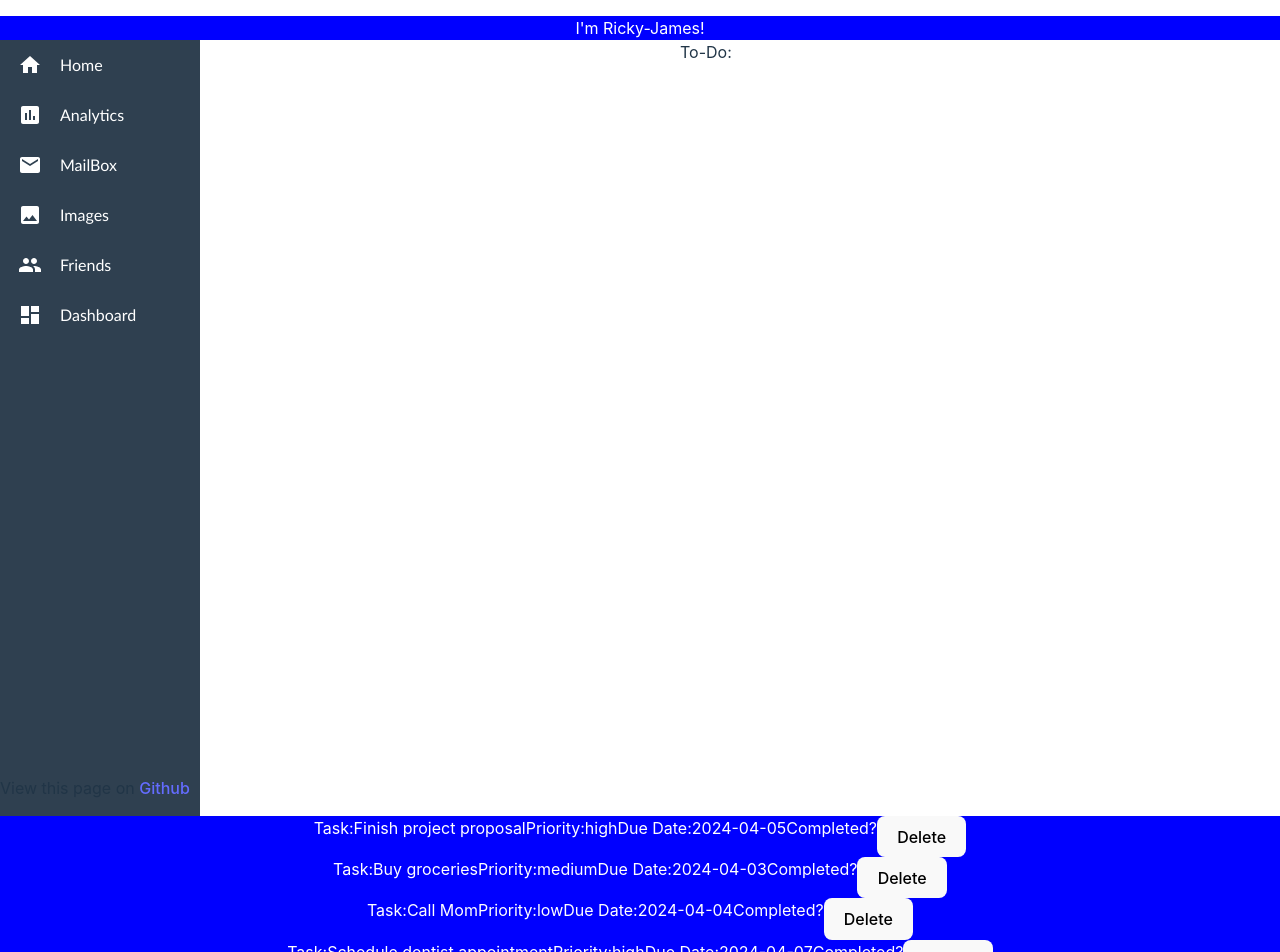
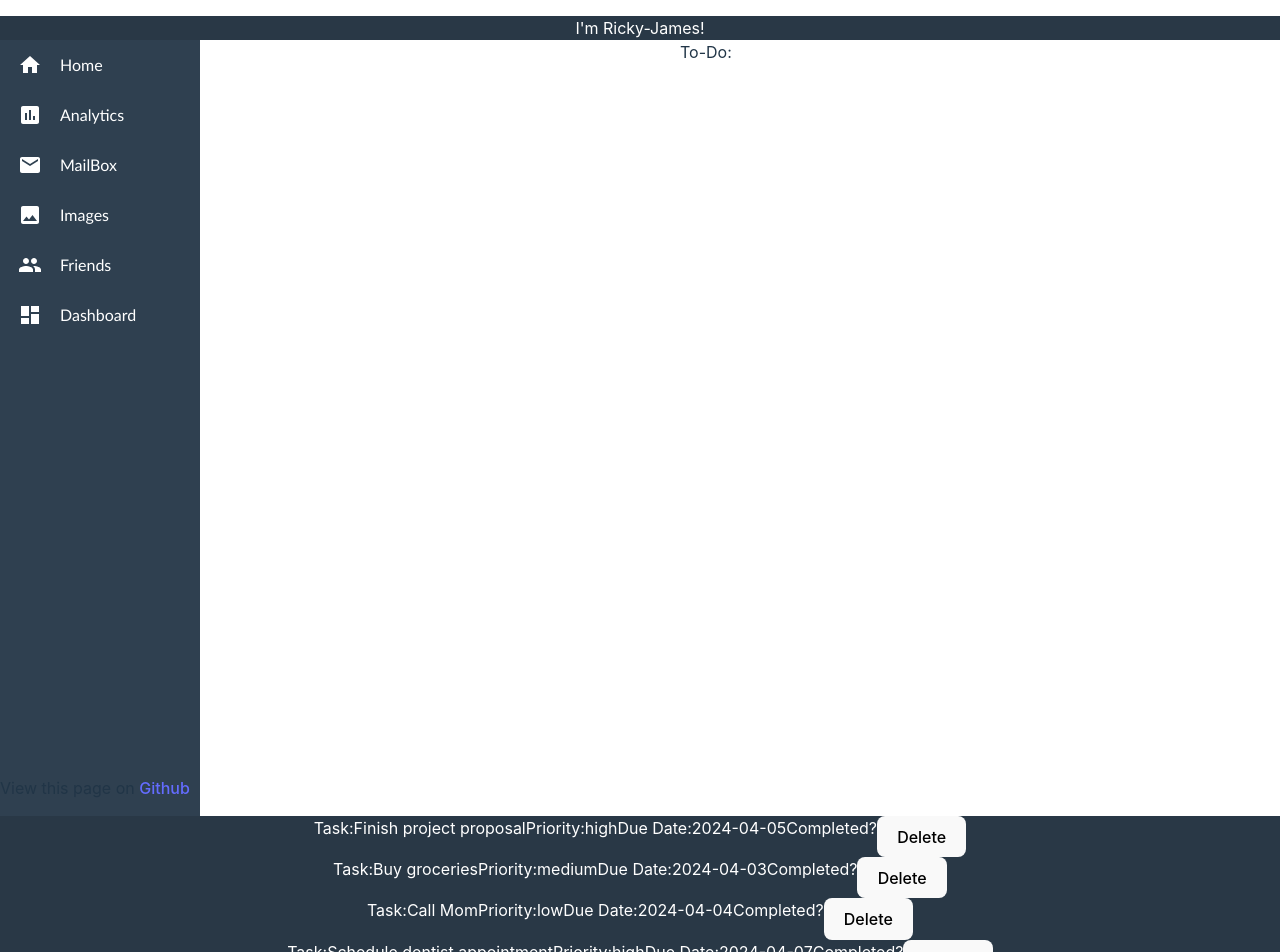
Before and after one commit to jmylesmusic/todo-list, a React (Vite) app: page / in a window 1280 px wide. Shown: the top 952 px of the page. Built offline with nearby package versions, Linux system fonts and the light colour scheme.

Commit message:
Co-authored-by: James Myles <jmylesmusic@users.noreply.github.com>

```diff
--- a/src/index.css
+++ b/src/index.css
@@ -33,7 +33,7 @@ h1 {
 }
 .navbar {
   width: 100%;
-  background-color: blue;
+  background-color: #293846;
   color: white;
   display: flex;
   margin-top: 0;
@@ -46,6 +46,13 @@ h1 {
   align-content: center;
   width: 600px;
 }
+.container {
+  margin-top: 0;
+  /* display: flex; */
+  flex-direction: row;
+  justify-content: space-evenly;
+  float: right;
+}
 
 .footer {
   position: fixed;
@@ -54,6 +61,16 @@ h1 {
   width: 100vw;
 }
 
+.list-heading-ctn {
+  display: flex;
+  flex-direction: row;
+  justify-content: space-evenly;
+}
+.list-item-ctn {
+  display: flex;
+  flex-direction: row;
+  justify-content: space-evenly;
+}
 button {
   border-radius: 8px;
   border: 1px solid transparent;
@@ -75,8 +92,7 @@ button:focus-visible {
 
 .info-table {
   display: flex;
-  flex-direction: row;
-  justify-content: space-around;
+  flex-direction: column;
 }
 
 @media (prefers-color-scheme: light) {
```
